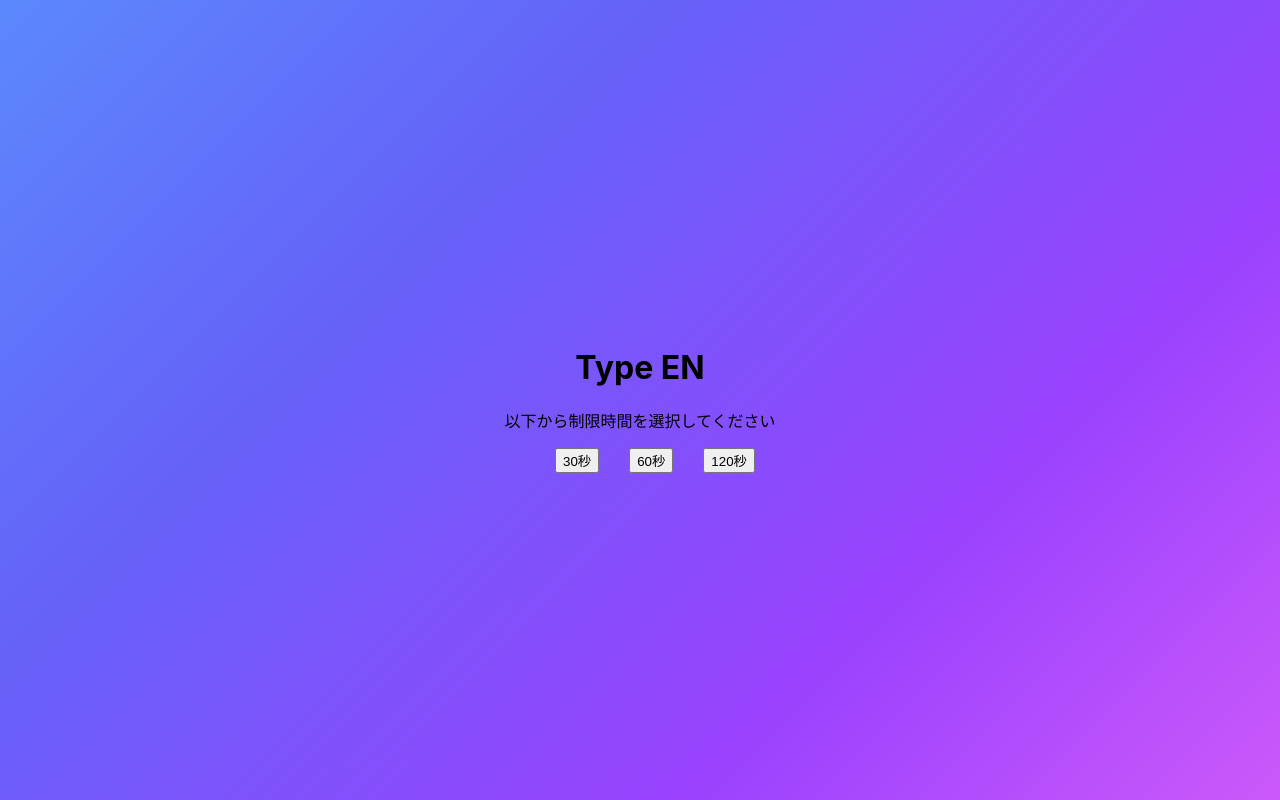
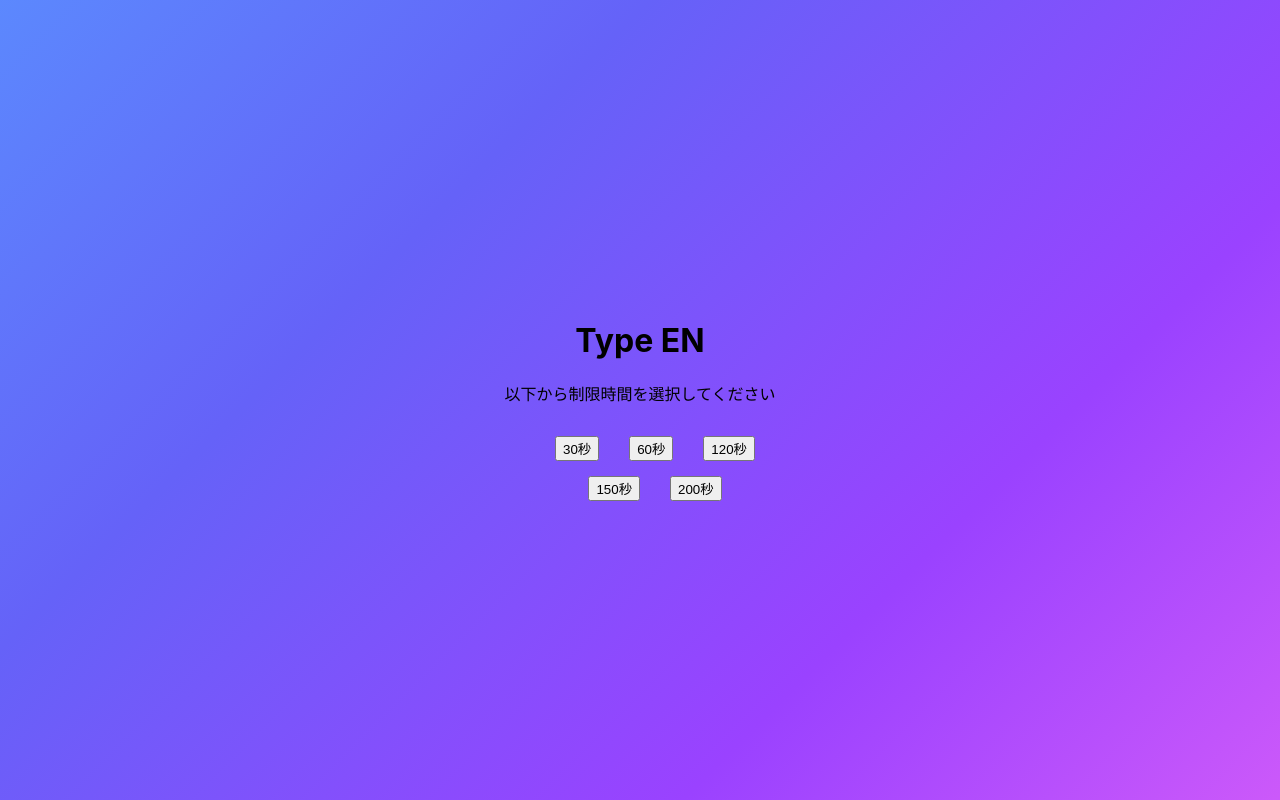
Before and after one commit to shupopo-999/web-app, a React (Create React App) app: page / in a window 1280 px wide. Built offline with nearby package versions, Linux system fonts and the light colour scheme; the HTML template or start-up script is replaced by a standard one.

Commit message:
システムの改良

```diff
--- a/src/App.css
+++ b/src/App.css
@@ -54,6 +54,10 @@
   font-weight: bold;
 }
 
+.text-margin-top{
+  margin-top: 15px;
+}
+
 @keyframes gradientAnimation {
   0% {
     background-position: 0% 25%;
--- a/src/Title.tsx
+++ b/src/Title.tsx
@@ -18,9 +18,12 @@ export const Title: React.FC<TitleProps> = ({ setTimeIndex }) => {
                 <h1>Type EN</h1>
                 <p>以下から制限時間を選択してください</p>
                 <div className="time-buttons">
-                    <button className="text-margin-left" onClick={() => handleTimeSelect(3)}>30秒</button>
-                    <button className="text-margin-left" onClick={() => handleTimeSelect(6)}>60秒</button>
-                    <button className="text-margin-left" onClick={() => handleTimeSelect(10)}>120秒</button>
+                    <button className="text-margin-left text-margin-top" onClick={() => handleTimeSelect(30)}>30秒</button>
+                    <button className="text-margin-left text-margin-top" onClick={() => handleTimeSelect(60)}>60秒</button>
+                    <button className="text-margin-left text-margin-top" onClick={() => handleTimeSelect(120)}>120秒</button>
+                    <br/>
+                    <button className="text-margin-left text-margin-top" onClick={() => handleTimeSelect(150)}>150秒</button>
+                    <button className="text-margin-left text-margin-top" onClick={() => handleTimeSelect(200)}>200秒</button>
                 </div>
             </p>
         </div>
```
